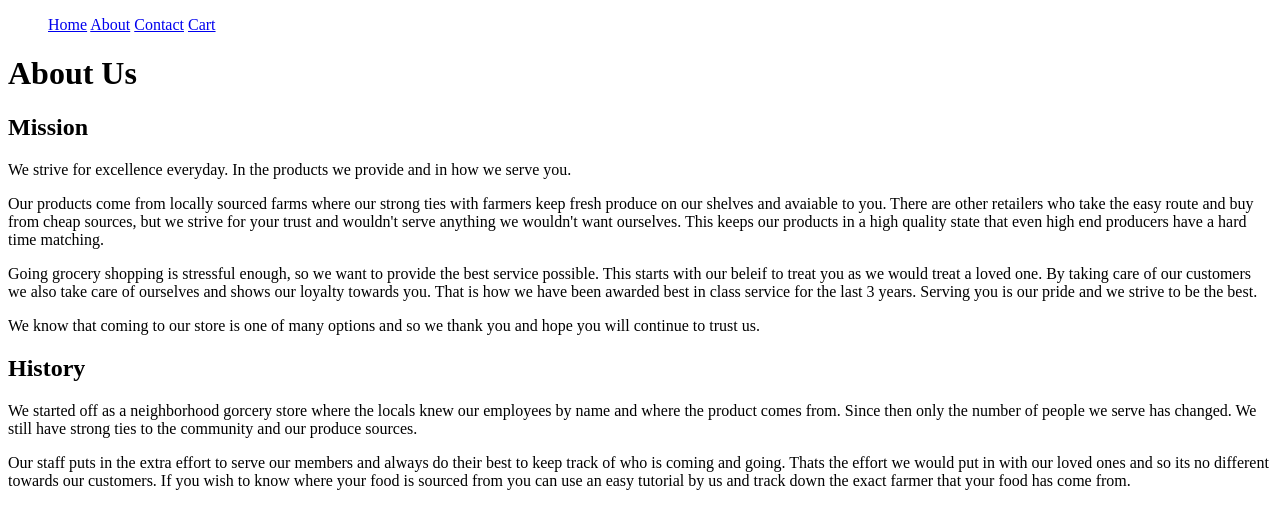
After one commit to alexrangel14/pythonProjects, a Django app: page /products/about/ in a window 1280 px wide. The commit adds this page. Shown: the top 529 px of the page. Run offline with Django 3.2, Linux system fonts and the light colour scheme.

Commit message:
Updated documentation and cleanup web page

```diff
--- /dev/null
+++ b/pyShop/products/templates/about.html
@@ -0,0 +1,66 @@
+{% extends 'base.html' %}
+
+{% block content %}
+
+<!-- The title displayed on the tab -->
+<title>About Our Company</title>
+
+<!-- Main title heading -->
+<h1>About Us</h1>
+
+<body>
+
+    <h2>Mission</h2>
+
+    <p>
+        We strive for excellence everyday. In the products we provide and
+        in how we serve you.
+    </p>
+
+    <p>
+        Our products come from locally sourced farms
+        where our strong ties with farmers keep fresh produce on our
+        shelves and avaiable to you. There are other retailers who take
+        the easy route and buy from cheap sources, but we strive for your
+        trust and wouldn't serve anything we wouldn't want ourselves. This
+        keeps our products in a high quality state that even high end producers
+        have a hard time matching.
+    </p>
+
+    <p>
+        Going grocery shopping is stressful enough, so we want to provide
+        the best service possible. This starts with our beleif to treat
+        you as we would treat a loved one. By taking care of our customers
+        we also take care of ourselves and shows our loyalty towards you.
+        That is how we have been awarded best in class service for the last
+        3 years. Serving you is our pride and we strive to be the best.
+    </p>
+
+    <p>
+        We know that coming to our store is one of many options and so
+        we thank you and hope you will continue to trust us.
+    </p>
+
+</body>
+
+<body>
+
+    <h2>History</h2>
+    <p>
+        We started off as a neighborhood gorcery store where the locals
+        knew our employees by name and where the product comes from.
+        Since then only the number of people we serve has changed. We
+        still have strong ties to the community and our produce sources.
+    </p>
+    <p>
+        Our staff puts in the extra effort to serve our members and always
+        do their best to keep track of who is coming and going. Thats the
+        effort we would put in with our loved ones and so its no different
+        towards our customers. If you wish to know where your food is sourced
+        from you can use an easy tutorial by us and track down the exact farmer
+        that your food has come from.
+    </p>
+
+</body>
+
+{% endblock %}
--- /dev/null
+++ b/pyShop/products/templates/style.css
@@ -0,0 +1,6 @@
+@import url('https://fonts.googleapis.com/css2?family=Raleway:wght@500;600&display=swap');
+
+
+img {
+    width: 50%;
+}
--- a/pyShop/products/urls.py
+++ b/pyShop/products/urls.py
@@ -1,9 +1,12 @@
+# urls.py: used to define the url patterns for the application. It maps
+# URLs to their corrsponding views
+
 from django.urls import path
 from . import views
 
 # 127.0.0.1:8000/products/...
 
-# products is the root folder
+# products is the root folder because thats the name of our project.
 
 
 # maps the root url to the view function
@@ -14,6 +17,11 @@ urlpatterns = [
     # 2nd arg: the view function
 
     # Note: list more specific urls first
+    path('about/',views.about),
+
+    path('contact/',views.contact),
+
+    path('cart/',views.cart),
 
     path('new/',views.new),
     # Makes is so when a user visits the
--- a/pyShop/products/views.py
+++ b/pyShop/products/views.py
@@ -1,13 +1,43 @@
+# views.py: handles incoming HTTP requests and returns HTTP resonses
+# Functions defined here return the type of view you want the screen to
+# have. Given power by their request.
+
 from django.http import HttpResponse
 from django.shortcuts import render
 from .models import Product
 
 # /products -> index
 
-# Created a view function
+# Only returns the words "new window", when called
+def new(request):
+    return HttpResponse('New window')
+
+# More complicated screen return, where it goes to another file in this case
+# an html file where what the screen will display depends on that html
+
+# Renders the contents of an HTML template 'index.html' and returns is an an
+# HTML response
+
+# request: Instance of the 'HttpResquest' provided by Django.
+# contains information about the current HTTP request including the request
+# method (GET, POST, etc.), headers, and query parameters
 def index(request):
+    # products: retrieves all 'Product' objects from the database
     products = Product.objects.all()
+    # render: returns an HttpResponse object containing the rendered HTML
+    # content. As args it takes the passed in 'request' object, the name of the
+    # HTML template to use 'index.html', and a dictionary that contains the
+    # data to be passed to the template 'index.html
     return render(request, 'index.html',{'products':products})
 
-def new(request):
-    return HttpResponse('New window')
+
+def contact(request):
+    return render(request,'contact.html')
+
+
+def about(request):
+    return render(request,'about.html')
+
+
+def cart(request):
+    return render(request,'cart.html')
--- a/pyShop/templates/base.html
+++ b/pyShop/templates/base.html
@@ -5,10 +5,15 @@
     <meta name="viewport" content="width=device-width, initial-scale=1">
     <title>Bootstrap demo</title>
   </head>
-  <body> <nav class="navbar bg-body-tertiary">
-    <div class="container-fluid">
-      <span class="navbar-brand mb-0 h1">Navbar</span>
-    </div>
+  <nav>
+    <ul>
+      <!-- The "<a href="/desiredPath/ToFollow>TEXT</a>", specifies the
+      complete path that you want to follow once the "TEXT" is clicked -->
+        <a href="/products">Home</a>
+        <a href="/products/about/">About</a>
+        <a href="/products/contact/">Contact</a>
+        <a href="/products/cart/">Cart</a>
+    </ul>
   </nav>
   <div class="container">
     {% block content %}
```
Also changed, not shown: pyShop/products/templates/cart.html (added, +11 -0 lines), pyShop/products/templates/contact.html (added, +23 -0 lines), pyShop/products/templates/index.html (+132 -8 lines), pyShop/README.md.
